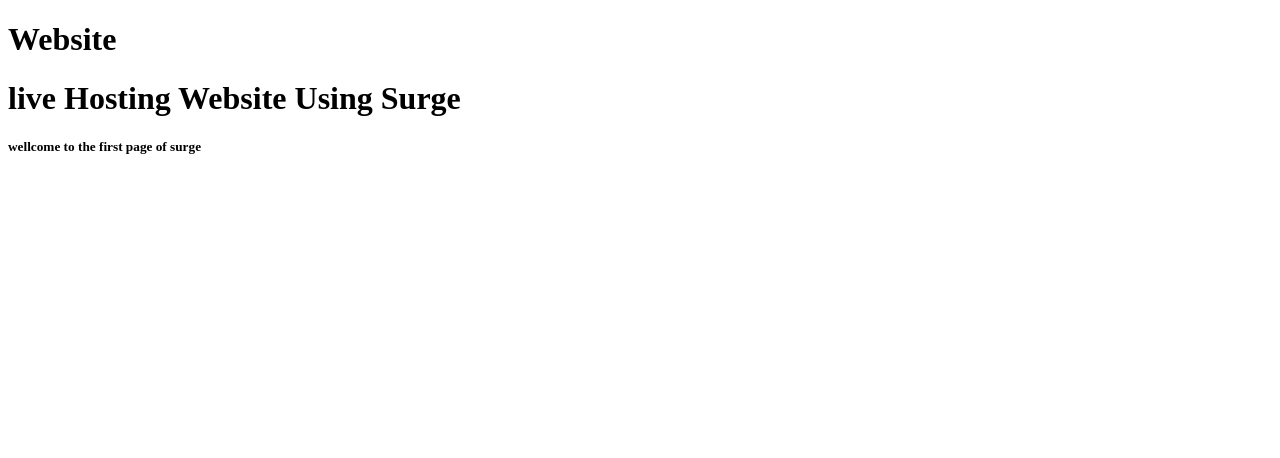
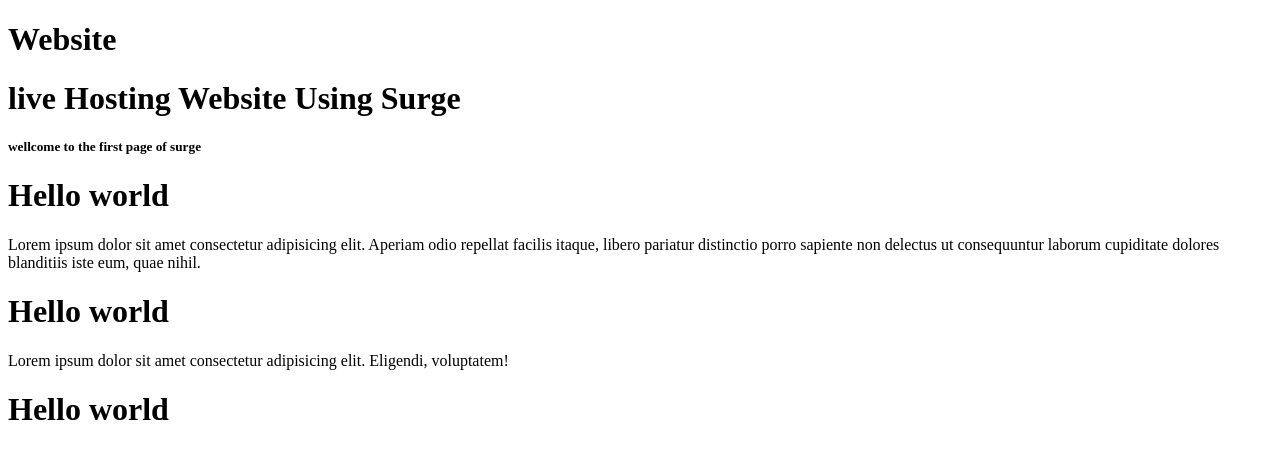
Before and after one commit to syedaariza/live-website, a website: page index.html in a window 1280 px wide. Drawn offline with Linux system fonts and the light colour scheme.

Commit message:
Update index.html

```diff
--- a/index.html
+++ b/index.html
@@ -4,7 +4,7 @@
     <meta charset="UTF-8" />
     <meta http-equiv="X-UA-Compatible" content="IE=edge" />
     <meta name="viewport" content="width=device-width, initial-scale=1.0" />
-    <link rel="shortcut icon" href="">
+    <link rel="shortcut icon" href="" />
     <title>LIVE HOSTING</title>
   </head>
   <body>
@@ -12,5 +12,19 @@
     <h1>live Hosting Website Using Surge</h1>
 
     <h5>wellcome to the first page of surge</h5>
+
+    <h1>Hello world</h1>
+    <p>
+      Lorem ipsum dolor sit amet consectetur adipisicing elit. Aperiam odio
+      repellat facilis itaque, libero pariatur distinctio porro sapiente non
+      delectus ut consequuntur laborum cupiditate dolores blanditiis iste eum,
+      quae nihil.
+    </p>
+    <h1>Hello world</h1>
+    <p>
+      Lorem ipsum dolor sit amet consectetur adipisicing elit. Eligendi,
+      voluptatem!
+    </p>
+    <h1>Hello world</h1>
   </body>
 </html>
```
